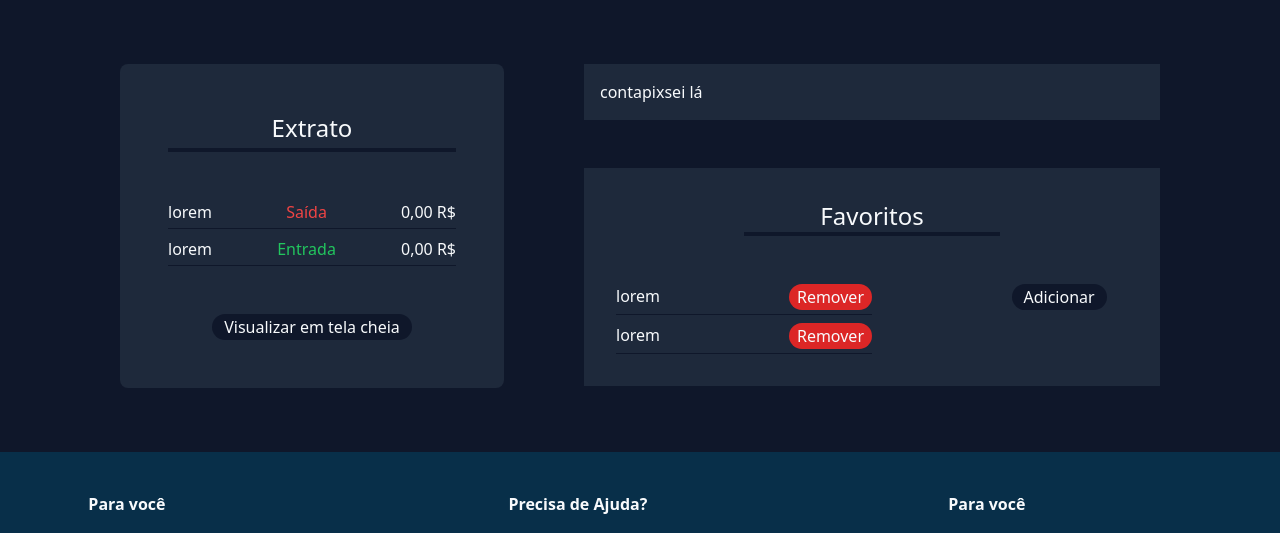
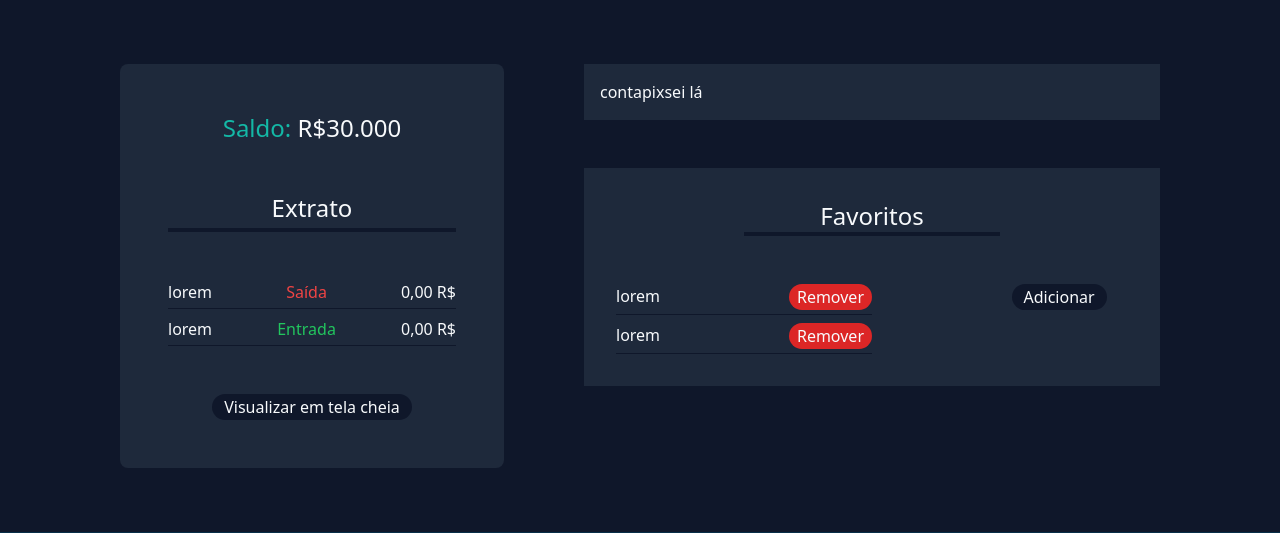
Before and after one commit to Adryan1928/Projeto-Final-Autoria-BD, a Flask app: page /pagamentos/ in a window 1280 px wide. Shown: the part 56-589 px from the top of the page. Run offline with Flask 3, Linux system fonts and the light colour scheme; some libraries are stand-ins or nearby versions.

Commit message:
adição do saldo

```diff
--- a/templates/pagamentos.html
+++ b/templates/pagamentos.html
@@ -7,6 +7,9 @@
 {% block content %}
     <div class="flex justify-center gap-20 p-16">
         <div class="bg-slate-800 w-2/6 text-center p-12 flex flex-col gap-12 rounded-lg">
+                <h2 class="text-2xl">
+                    <span class="text-teal-500">Saldo:</span> R$30.000
+                </h2>
             <div>
                 <h2 class="text-2xl mb-1">Extrato</h2>
                 <div class="w-full h-1 bg-slate-900" ></div>
```
